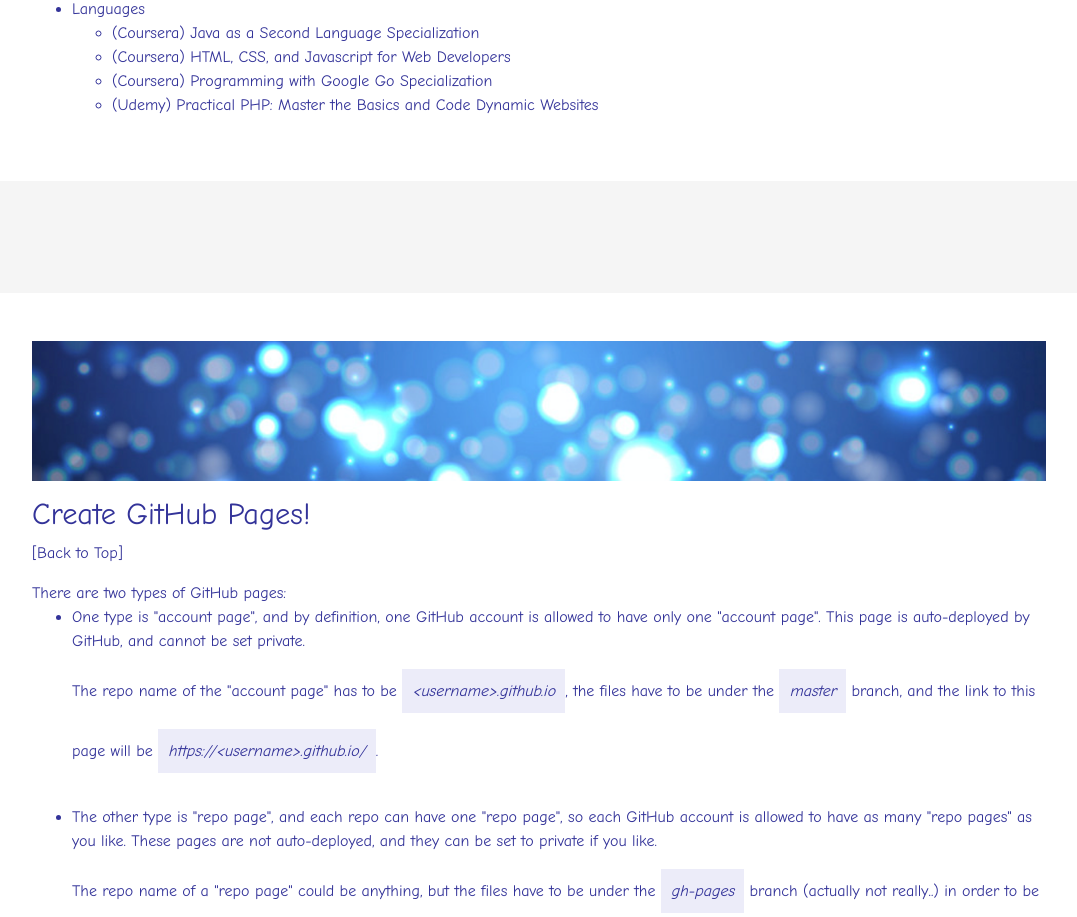
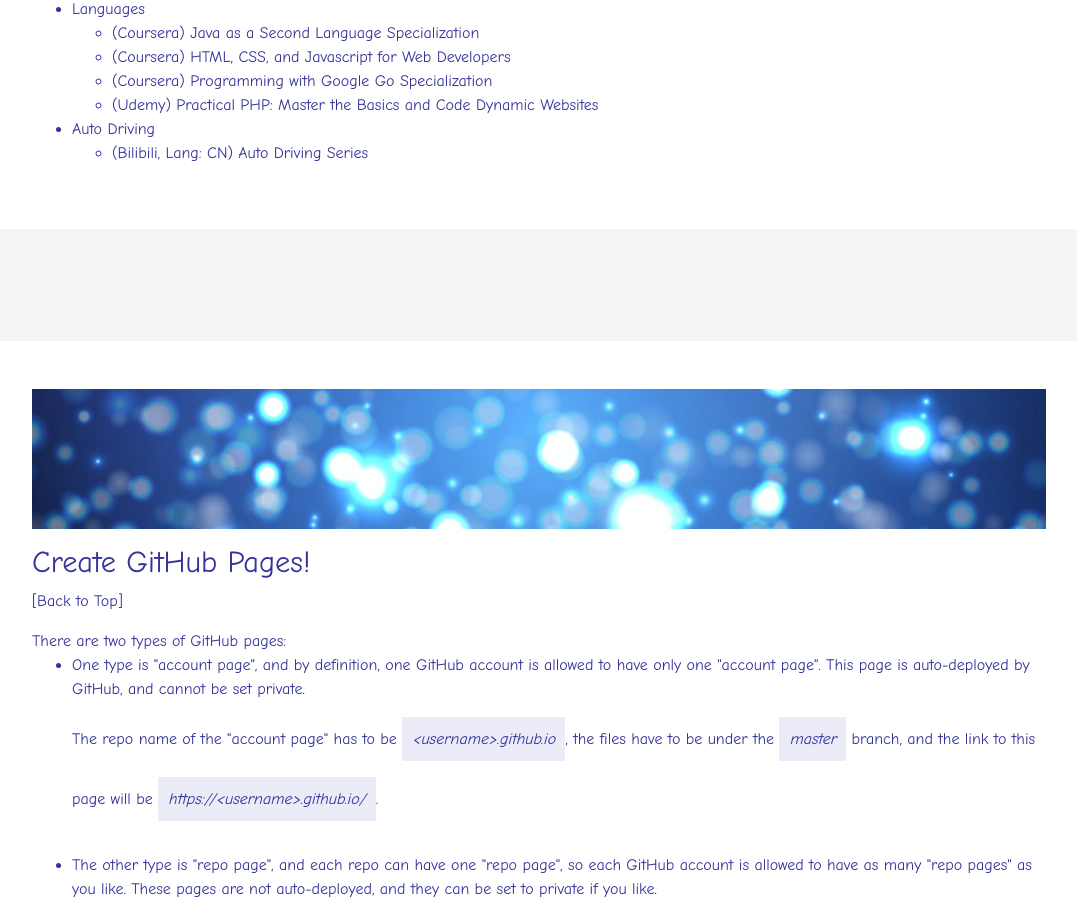
Before and after one commit to Felicia1994/blogs, a plain HTML site: page index.html in a window 1280 px wide. Shown: the part 10573-11490 px from the top of the page, without its empty margins (101-1178 px from the left). Drawn offline with Linux system fonts and the light colour scheme.

Commit message:
added auto driving class

```diff
--- a/index.html
+++ b/index.html
@@ -703,6 +703,15 @@
                     </li>
                   </ul>
                 </li>
+                <li>Auto Driving
+                  <ul>
+                  	<li>
+                  	  <a href="https://www.bilibili.com/video/BV137411E7oC?from=search&seid=10156829911526534356&spm_id_from=333.337.0.0" target="_blank">
+              		      (Bilibili, Lang: CN) Auto Driving Series
+              		    </a>
+              		  </li>
+                  </ul>
+                </li>
               </ul>
             </div>
           </div>
```
